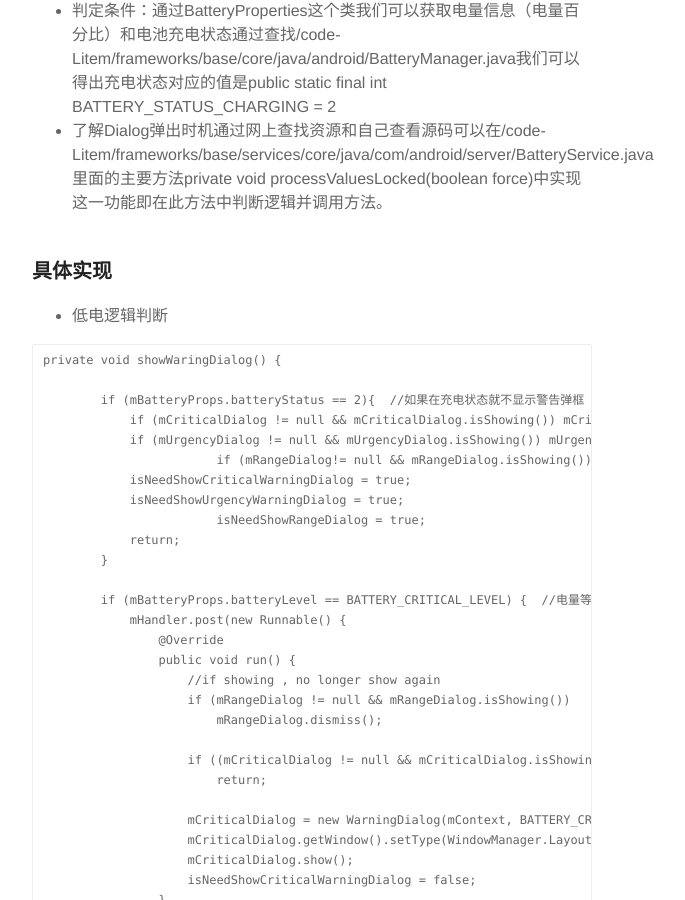
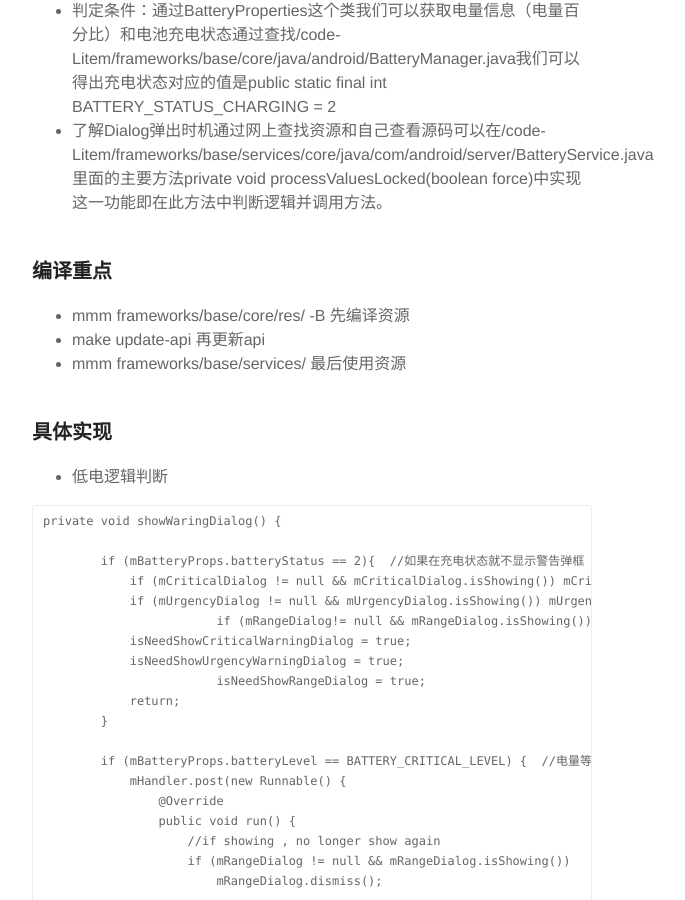
Before and after one commit to potatofly/potatofly.github.io, a Jekyll site: the page built from _posts/2016-11-07-android-batteryDialog.md, in a window 1280 px wide and 900 px high, scrolled down 878 px. Shown: the whole window, without its empty margins (328-1013 px from the left). Built offline with Jekyll 4.4.1, drawn with Linux system fonts in a browser that asks for light colours.

Commit message:
Update 2016-11-07-android-batteryDialog.md

```diff
--- a/_posts/2016-11-07-android-batteryDialog.md
+++ b/_posts/2016-11-07-android-batteryDialog.md
@@ -32,6 +32,10 @@ description: android framework 层添加低电量弹框提示
 * 判定条件：通过BatteryProperties这个类我们可以获取电量信息（电量百分比）和电池充电状态通过查找/code-Litem/frameworks/base/core/java/android/BatteryManager.java我们可以得出充电状态对应的值是public static final int BATTERY_STATUS_CHARGING = 2
 * 了解Dialog弹出时机通过网上查找资源和自己查看源码可以在/code-Litem/frameworks/base/services/core/java/com/android/server/BatteryService.java 里面的主要方法private void processValuesLocked(boolean force)中实现这一功能即在此方法中判断逻辑并调用方法。
 
+### 编译重点
+* mmm frameworks/base/core/res/ -B 先编译资源
+* make update-api   再更新api
+* mmm frameworks/base/services/  最后使用资源
 
 ###  具体实现
 
```
